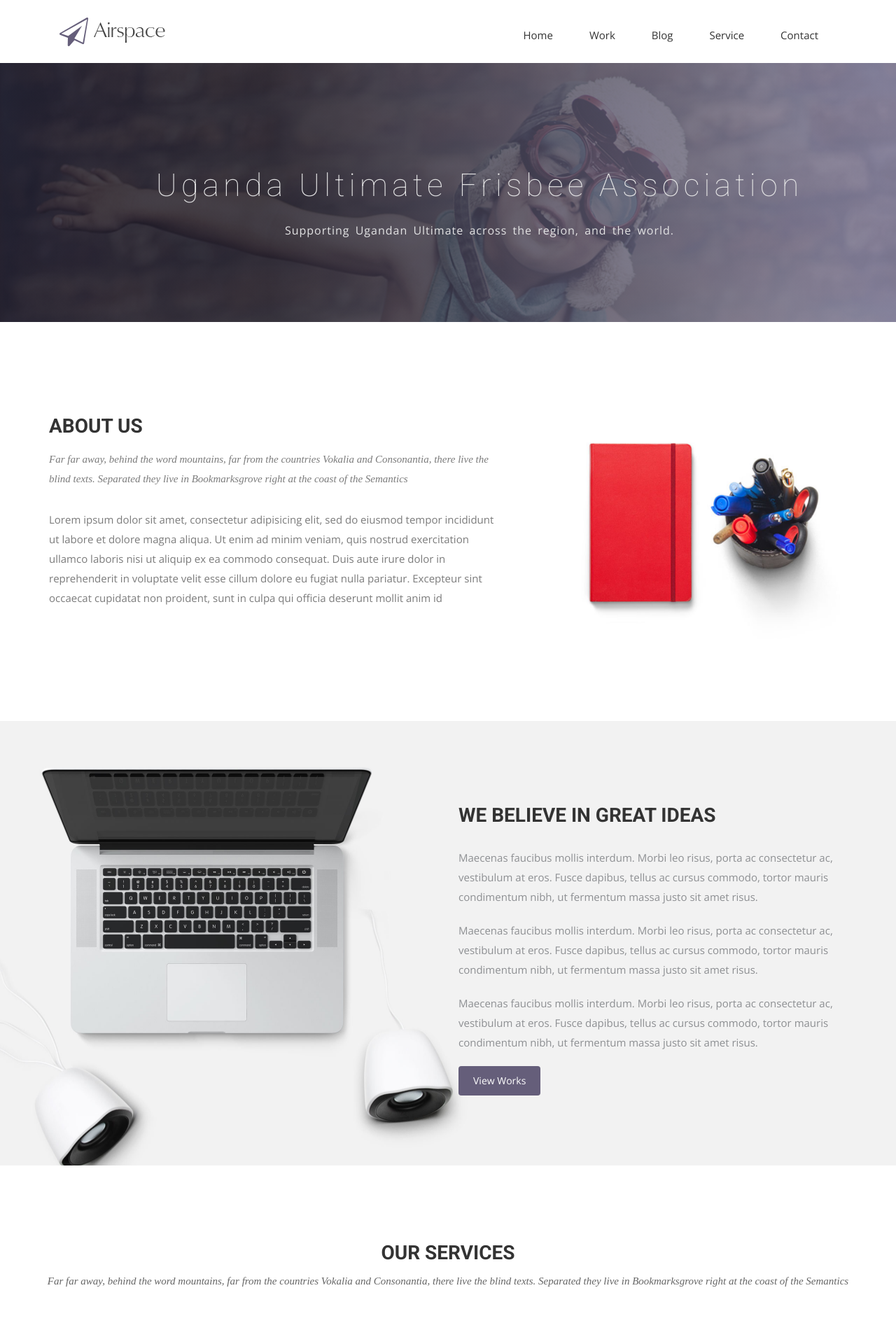
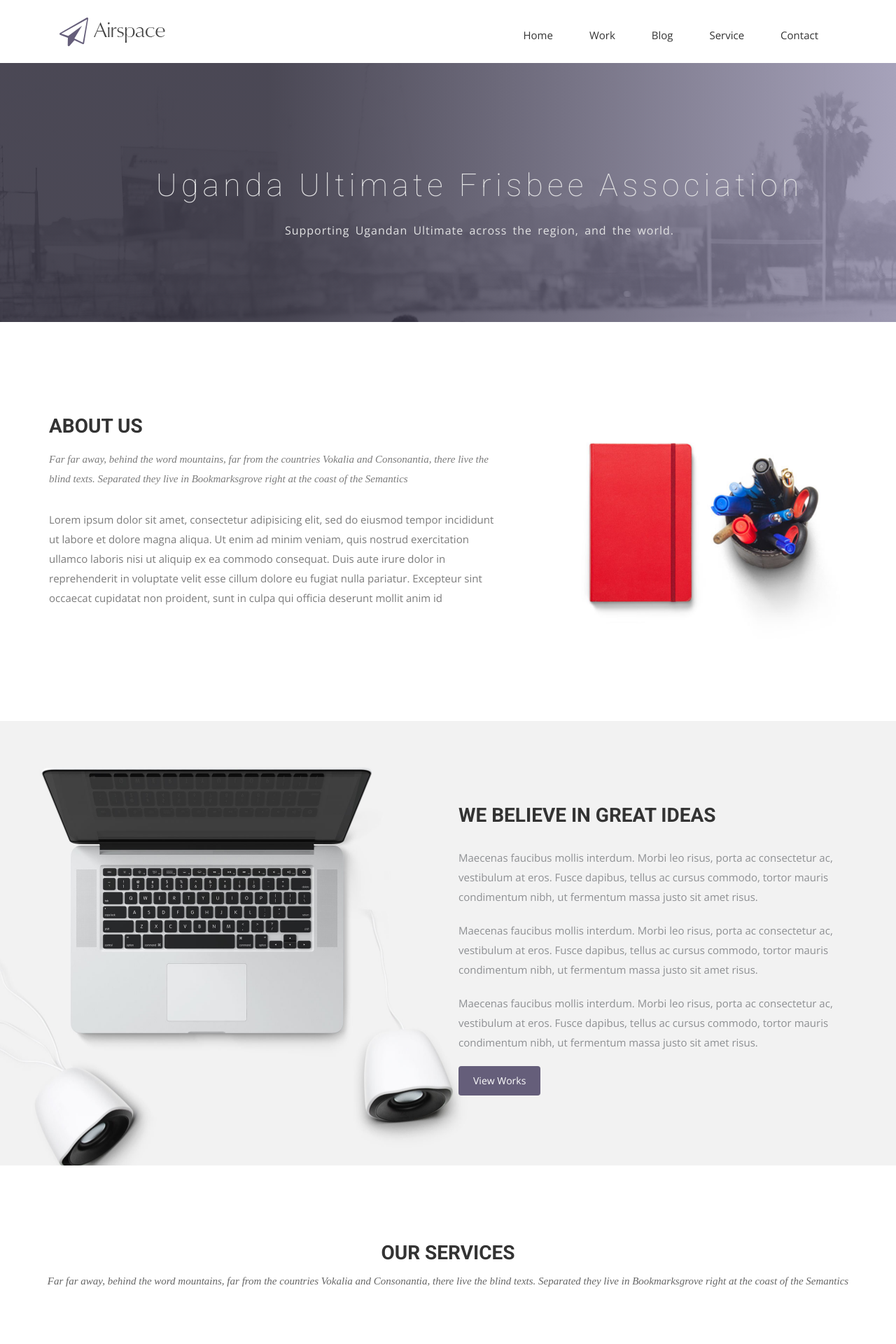
Before and after one commit to drewcimino/uufa, a Jekyll site: the page built from index.html, in a window 1280 px wide. Shown: the top 1920 px of the page at 70% size. Built offline with Jekyll 4.4.1, drawn with Linux system fonts in a browser that asks for light colours; nearby versions of some CDN libraries; some web fonts are replaced.

Commit message:
swap hero image for umar

```diff
--- a/blog.html
+++ b/blog.html
@@ -3,7 +3,7 @@ layout: page
 title: Blog
 subtitle: Get the latest on what we're doing.
 permalink: /blog/
-header-image: slider-bg.jpg
+header-image: umar-throw.jpg
 ---
 {% for post in site.posts %}
 <div class="post-area">
--- a/contact.html
+++ b/contact.html
@@ -3,7 +3,7 @@ layout: page
 title: Contact us!
 subtitle: Don’t just take our word for it. Check out some of our latest work.
 permalink: /contact/
-header-image: slider-bg.jpg
+header-image: umar-throw.jpg
 ---
 
 </section>
--- a/index.html
+++ b/index.html
@@ -3,7 +3,7 @@ layout: page
 title: Uganda Ultimate Frisbee Association
 subtitle: Supporting Ugandan Ultimate across the region, and the world.
 permalink: /
-header-image: slider-bg.jpg
+header-image: umar-throw.jpg
 ---
 
 <!-- Wrapper Start -->
--- a/work.html
+++ b/work.html
@@ -3,7 +3,7 @@ layout: page
 title: Our Work
 subtitle: Don’t just take our word for it. Check out some of our latest work.
 permalink: /work/
-header-image: slider-bg.jpg
+header-image: umar-throw.jpg
 ---
 
 <!-- Portfolio Start -->
```
Also changed, not shown: img/umar-throw.jpg (added).
